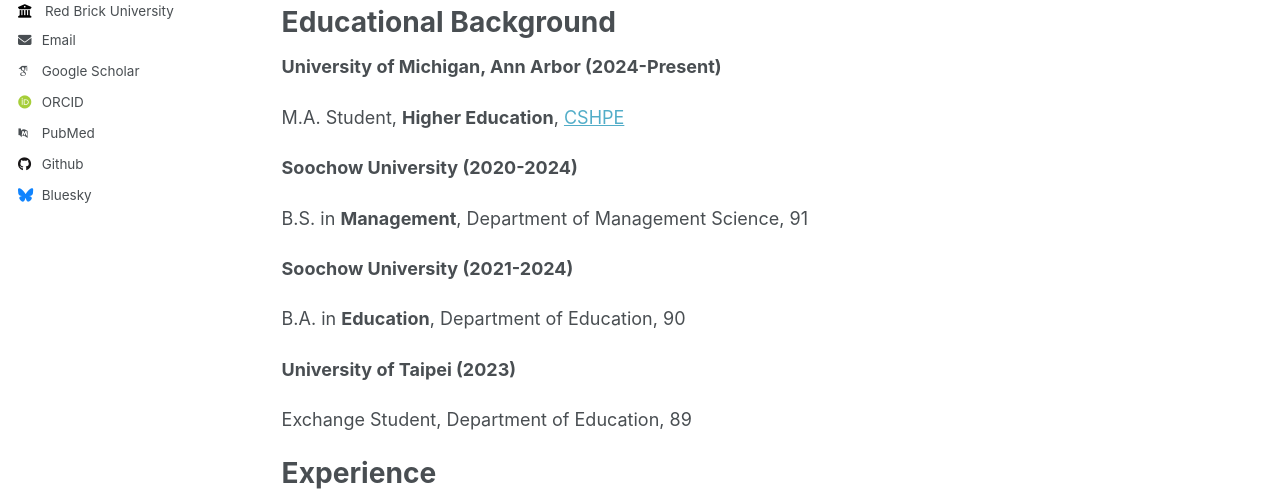
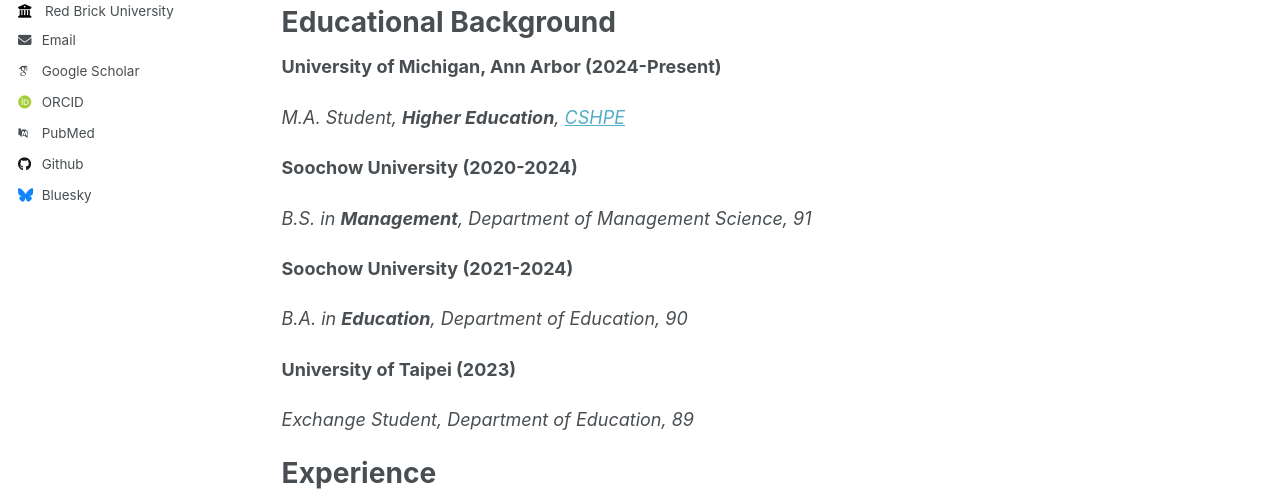
Before and after one commit to Yangzhen-Yeh/Yangzhen-Yeh.github.io, a Jekyll site: the page built from _pages/about.md, in a window 1280 px wide and 900 px high. Shown: the part 409-900 px from the top of the window. Built offline with Jekyll 4.4.1, drawn with Linux system fonts in a browser that asks for light colours; some web fonts are replaced.

```diff
--- a/_pages/about.md
+++ b/_pages/about.md
@@ -15,22 +15,22 @@ Educational Background
 ======
 **University of Michigan, Ann Arbor (2024-Present)**
 
-M.A. Student, **Higher Education**, [CSHPE](https://marsal.umich.edu/academics-admissions/cshpe)
+_M.A. Student, **Higher Education**, [CSHPE](https://marsal.umich.edu/academics-admissions/cshpe)_
 
 
 **Soochow University (2020-2024)**
 
-B.S. in **Management**, Department of Management Science, 91
+_B.S. in **Management**, Department of Management Science, 91_
 
 
 **Soochow University (2021-2024)**
 
-B.A. in **Education**, Department of Education, 90
+_B.A. in **Education**, Department of Education, 90_
 
 
 **University of Taipei (2023)**
 
-Exchange Student, Department of Education, 89
+_Exchange Student, Department of Education, 89_
 
 Experience
 ======
```
